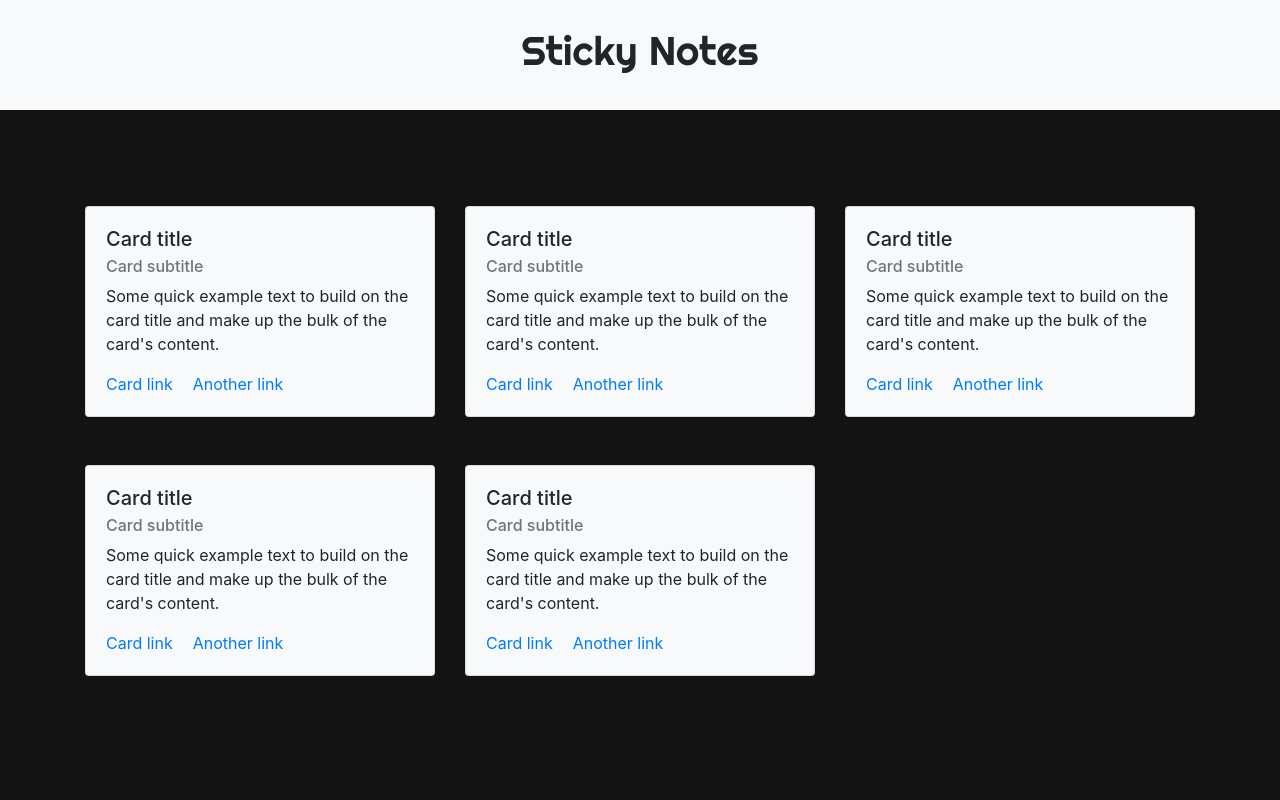
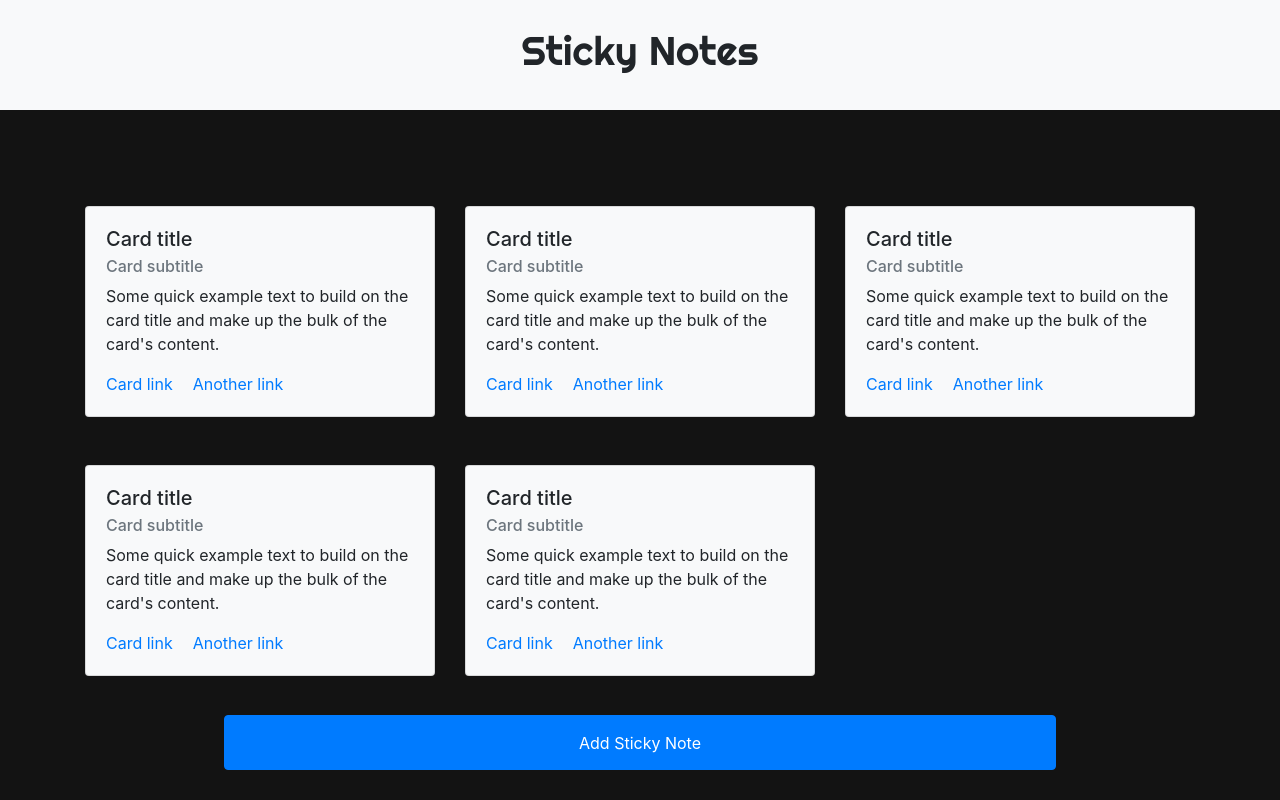
Before and after one commit to sfahadh/Sticky-Notes, an Angular app: page / in a window 1280 px wide. Built offline with nearby package versions, Linux system fonts and the light colour scheme.

Commit message:
created stick button that sticks to the bottom of the page

```diff
--- a/src/app/components/footer-btn/footer-btn.component.css
+++ b/src/app/components/footer-btn/footer-btn.component.css
@@ -0,0 +1,9 @@
+button {
+  position: fixed;
+  bottom: 0;
+  left: 50%;
+  margin-bottom: 30px;
+  height: 55px;
+  width: 65vw;
+  transform: translateX(-50%);
+}
--- a/src/app/components/footer-btn/footer-btn.component.html
+++ b/src/app/components/footer-btn/footer-btn.component.html
@@ -1 +1 @@
-<p>footer-btn works!</p>
+<button class="btn btn-primary">Add Sticky Note</button>
--- a/src/app/components/todo-list/todo-list.component.html
+++ b/src/app/components/todo-list/todo-list.component.html
@@ -13,3 +13,7 @@
         </div>
     </div>
 </div>
+
+<div class="row">
+    <app-footer-btn></app-footer-btn>
+</div>
```
